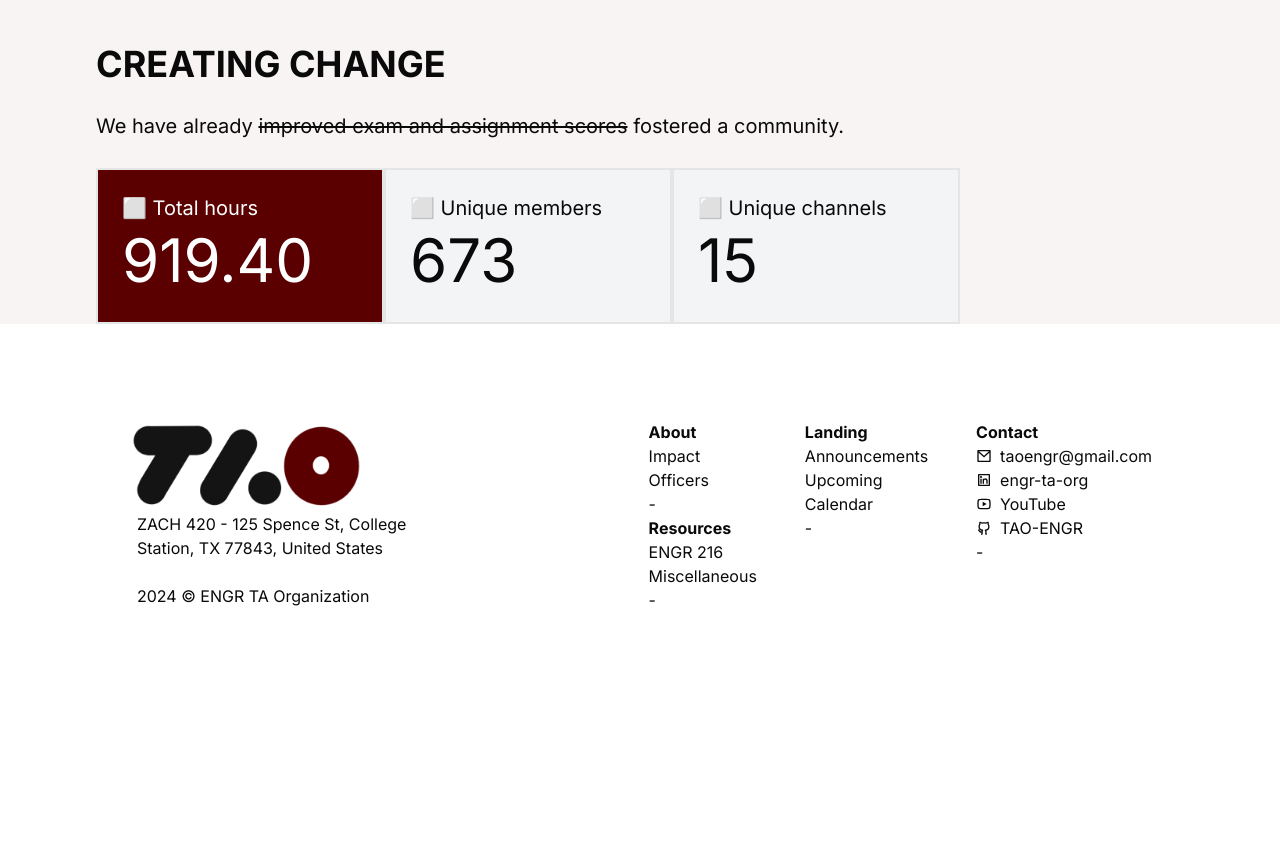
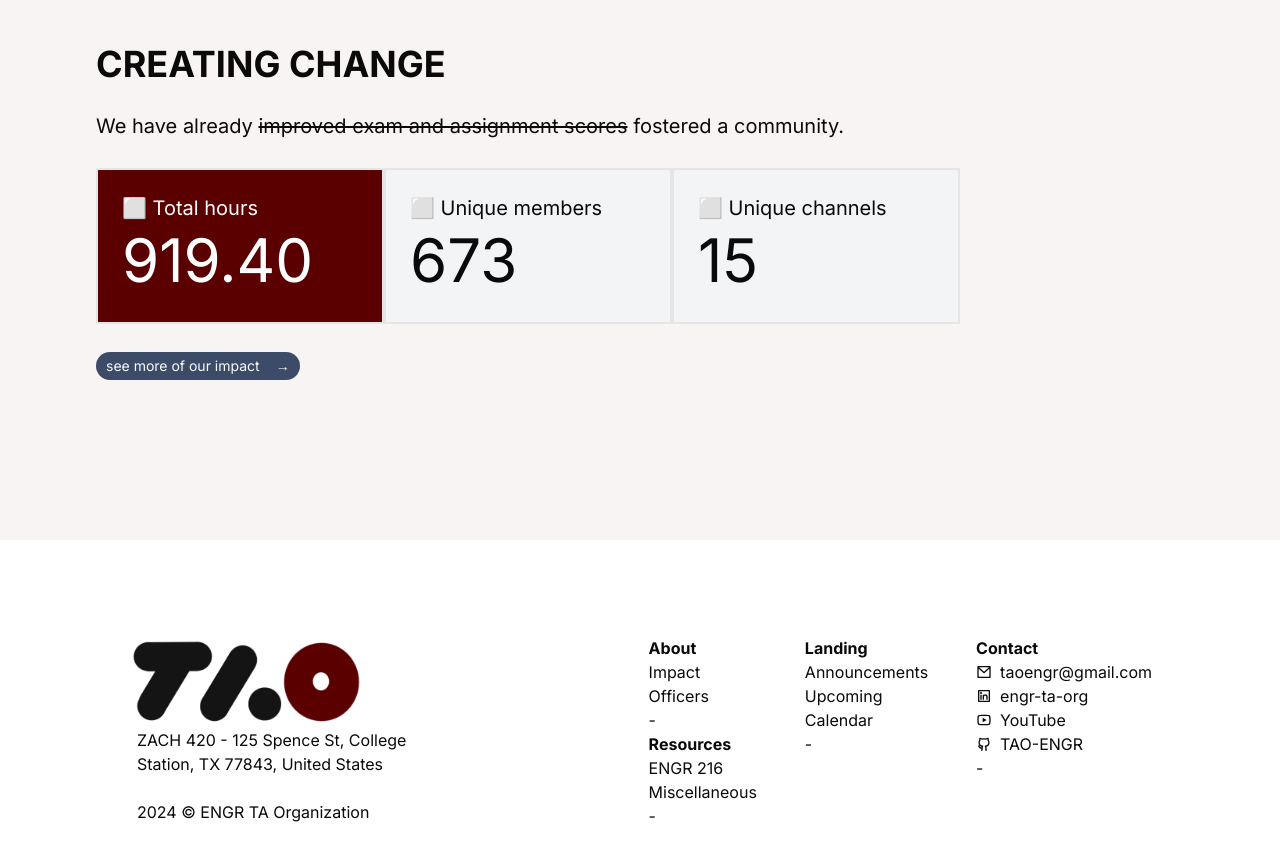
Before and after one commit to TAO-ENGR/club-website, a Next.js app in the folder club-website/: page /home in a window 1280 px wide. Shown: the top 860 px of the page. Before the commit the page ends 800 px from the top, so only its background shows below. Built offline with nearby package versions, Linux system fonts and the light colour scheme.

Commit message:
add animation to impact button

```diff
--- a/club-website/src/app/home/page.tsx
+++ b/club-website/src/app/home/page.tsx
@@ -22,6 +22,16 @@ export default function Home() {
                 </div>
             </div>
 
+            <div className="pt-7 pb-40 w-fit">
+                <a href="/about/#impact" className="flex items-center gap-4 hover:gap-6 duration-200 bg-ashyBlue text-slate-50
+             rounded-2xl px-2.5 py-1 text-sm">
+
+                    <span>see more of our impact</span>
+                    <span>→</span>
+
+                </a>
+            </div>
+
         </main>
     );
 }
```
